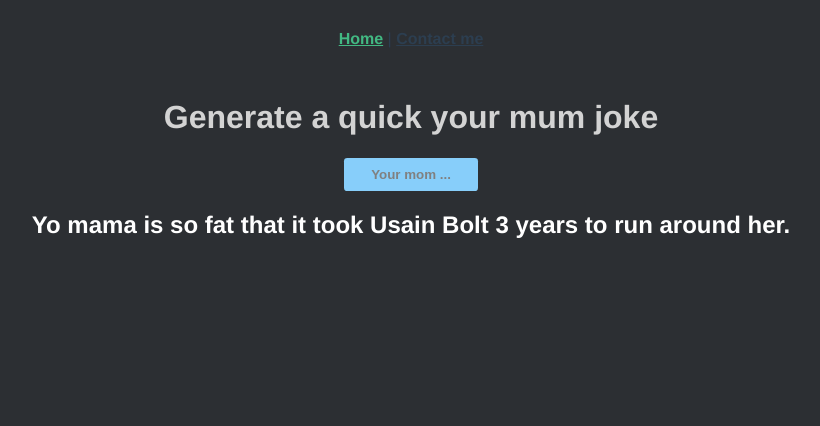
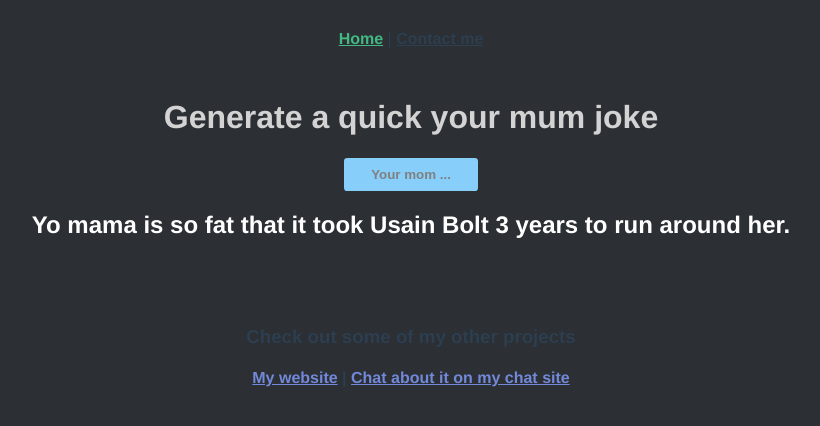
Before and after one commit to alexdr0/yourmum-joke-generator, a Vue app in the folder your-mom-joke-generator/: page / in a window 1280 px wide. Shown: the top 426 px of the page, without its empty margins (229-1049 px from the left). Built offline with nearby package versions, Linux system fonts and the light colour scheme.

Commit message:
Anylitics and See my site

```diff
--- a/your-mom-joke-generator/public/index.html
+++ b/your-mom-joke-generator/public/index.html
@@ -6,6 +6,7 @@
     <meta name="viewport" content="width=device-width,initial-scale=1.0">
     <link rel="icon" href="<%= BASE_URL %>favicon.ico">
     <title><%= htmlWebpackPlugin.options.title %></title>
+    <!-- Cloudflare Web Analytics --><script defer src='https://static.cloudflareinsights.com/beacon.min.js' data-cf-beacon='{"token": "4c9374162553404aae4ca0a12cf1cc0e"}'></script><!-- End Cloudflare Web Analytics -->
   </head>
   <body>
     <noscript>
--- a/your-mom-joke-generator/src/views/Home.vue
+++ b/your-mom-joke-generator/src/views/Home.vue
@@ -3,6 +3,9 @@
     <h1>Generate a quick your mum joke</h1>
     <button @click="reload">Your mom ...</button>
     <h2>{{ text }}</h2>
+    <br><br>
+    <h3>Check out some of my other projects</h3>
+    <h4><a href="https://alexdr.tech"><u>My website</u></a> | <a href="https://chat.alexdr.tech"><u>Chat about it on my chat site</u></a></h4>
   </div>
 </template>
 
@@ -634,6 +637,10 @@
   color: lightgray;
 }
 
+u{
+  color:#7289da;
+}
+
 button{
   height:25pt;width:100pt;
   border:none;
```
Also changed, not shown: 1 other file (tests, documents, lock files or other folders).
